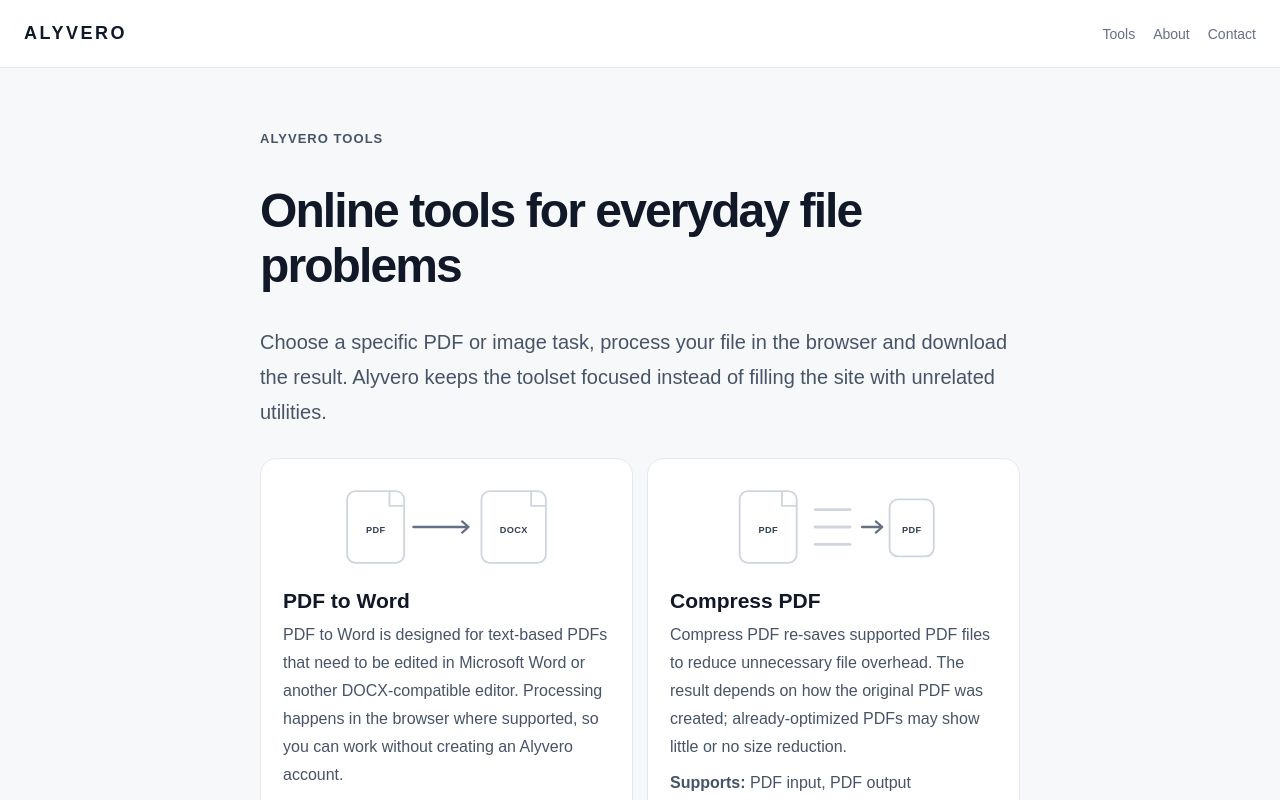
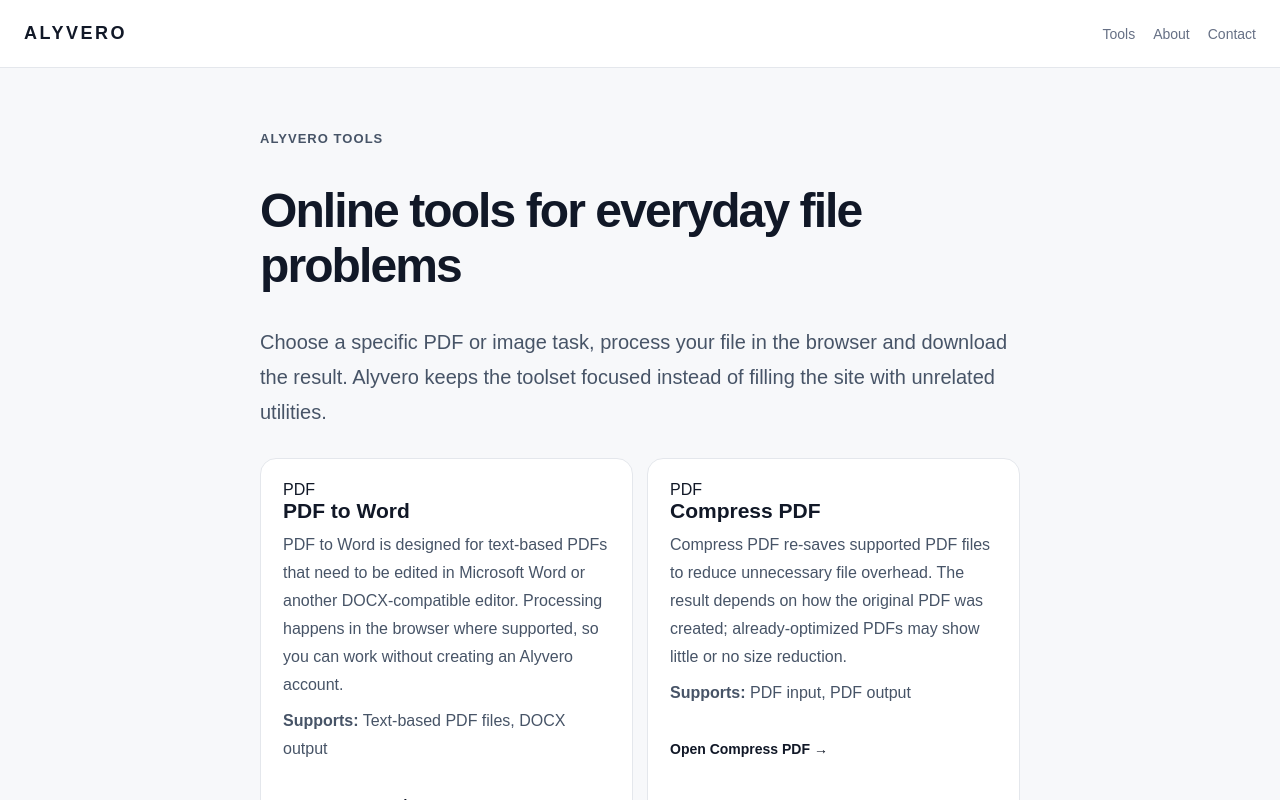
Before and after one commit to rindodi/alyvero, a Next.js app: page /tools in a window 1280 px wide. Shown: the top 800 px of the page. Built offline with nearby package versions, Linux system fonts and the light colour scheme.

Commit message:
fix: remove failing tool illustration dependency from tools directory

```diff
--- a/app/tools/page.tsx
+++ b/app/tools/page.tsx
@@ -1,7 +1,6 @@
 import type { Metadata } from "next";
 import Link from "next/link";
 import { tools } from "@/lib/tools";
-import { ToolIllustration } from "@/components/ToolIllustration";
 
 const siteUrl = "https://www.alyvero.co.ke";
 
@@ -34,7 +33,7 @@ export default function ToolsPage() {
       <div className="tool-directory">
         {tools.map((tool) => (
           <article className="directory-card" key={tool.slug}>
-            <ToolIllustration tool={tool.slug} />
+            <div className="tool-visual" aria-hidden="true"><span>{tool.slug === "pdf-to-word" || tool.slug === "compress-pdf" ? "PDF" : tool.slug === "heic-to-jpg" ? "HEIC" : "IMG"}</span></div>
             <h2><Link href={`/${tool.slug}`}>{tool.name}</Link></h2>
             <p>{tool.longDescription}</p>
             <p><strong>Supports:</strong> {tool.supported.join(", ")}</p>
```
